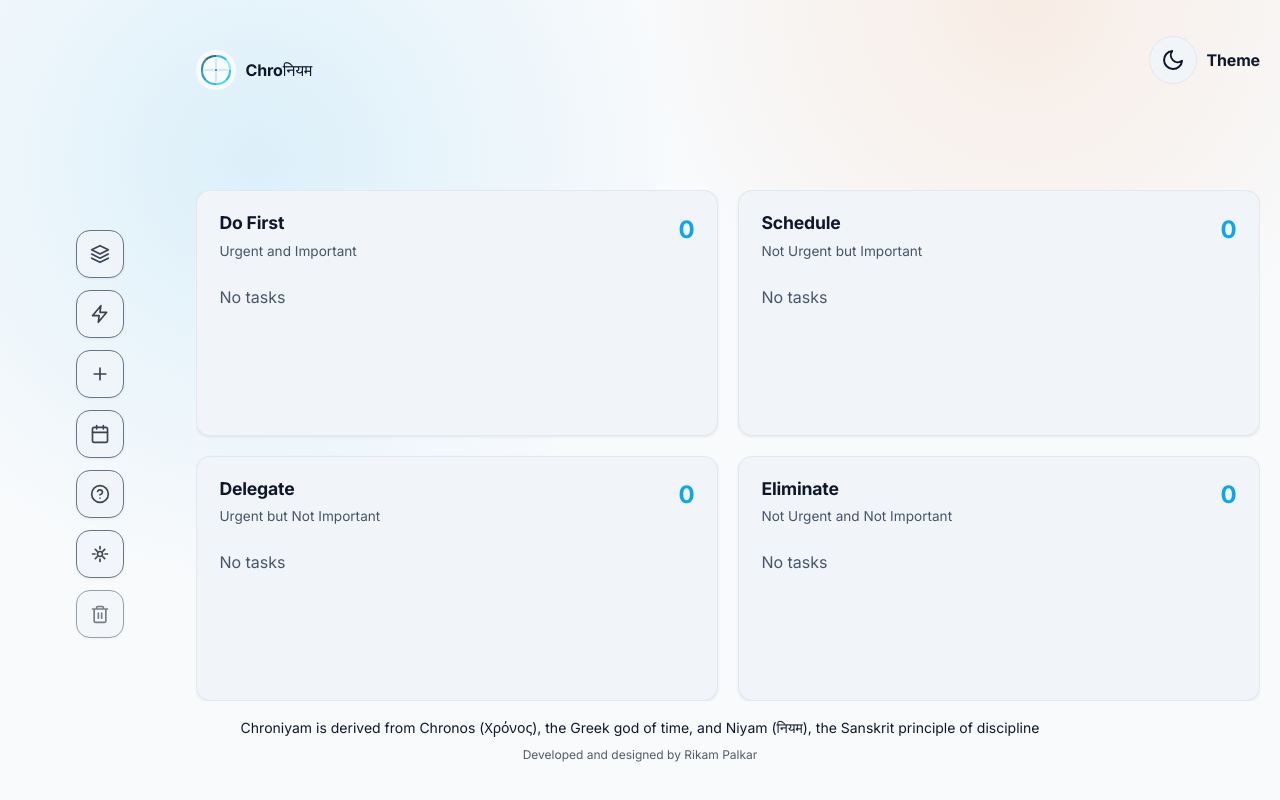
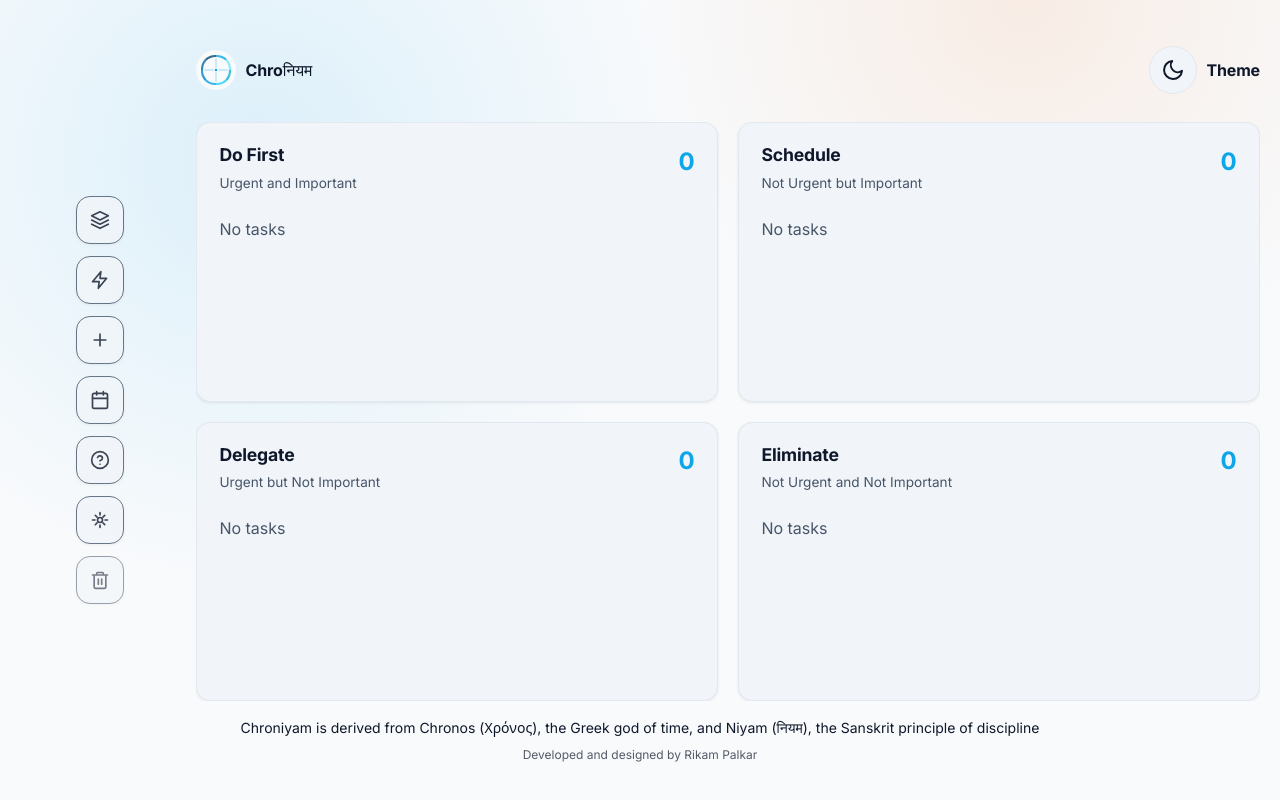
Before and after one commit to RikamPalkar/ChroNiyam, a React (Vite) app: page / in a window 1280 px wide. Built offline with nearby package versions, Linux system fonts and the light colour scheme.

Commit message:
Adding padding to header

```diff
--- a/src/index.css
+++ b/src/index.css
@@ -88,10 +88,9 @@ body {
   justify-content: space-between;
   width: calc(100% - 160px - 1rem);
   position: relative;
-  margin-bottom: 4rem;
   margin-left: calc(160px + 1rem);
   flex-shrink: 0;
-  padding-bottom: 0.75rem;
+  padding-bottom: 0.5rem;
   z-index: 10;
 }
 
@@ -113,7 +112,7 @@ body {
   display: inline-flex;
   align-items: center;
   gap: 0.6rem;
-  margin-top: 30px;
+  padding-top: 30px;
 }
 
 .theme-toggle-wrapper {
@@ -123,7 +122,7 @@ body {
   align-items: center;
   gap: 0.6rem;
   justify-content: flex-end;
-  margin-top: 10px;
+  padding-top: 30px;
 }
 
 .theme-label-text {
```
